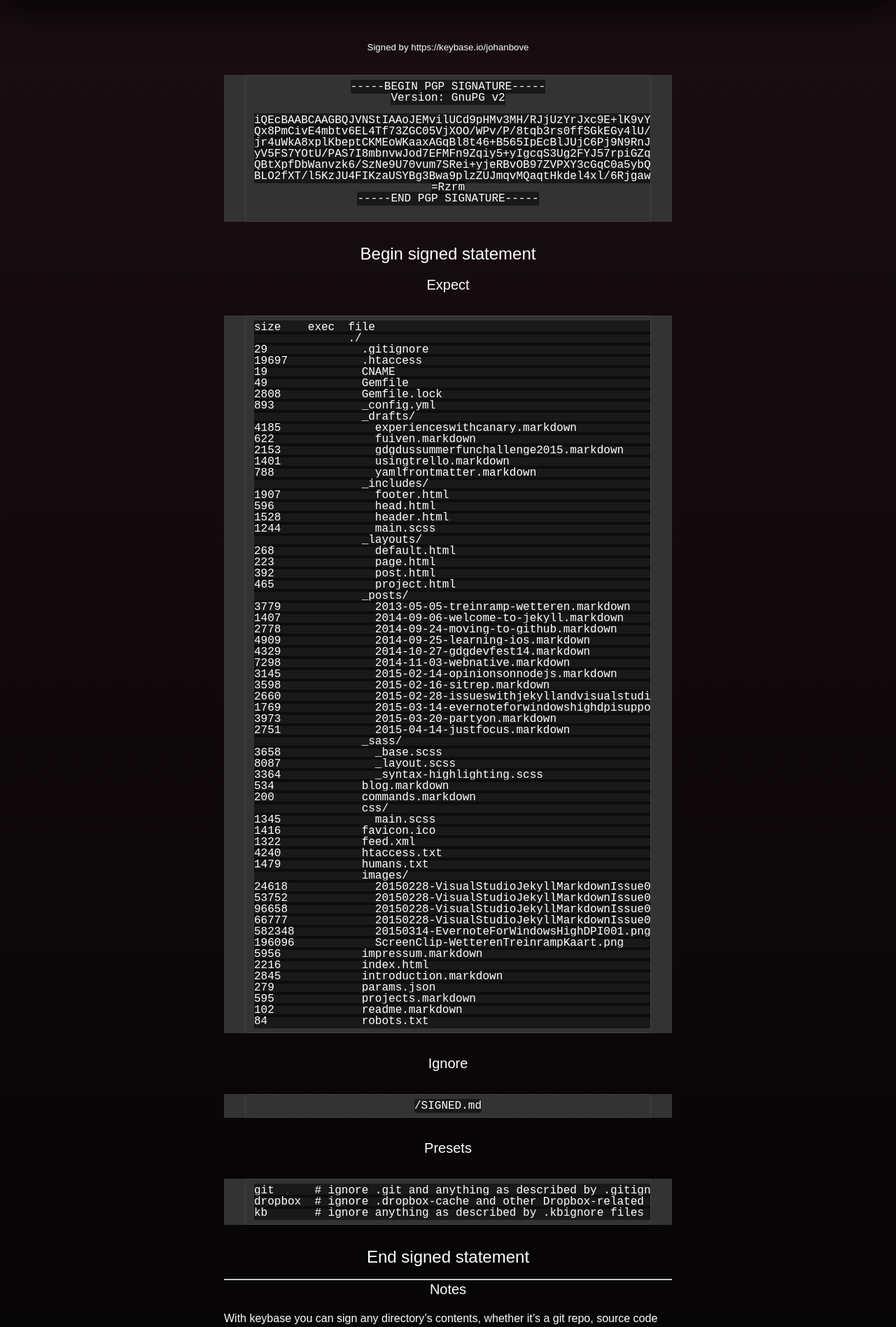
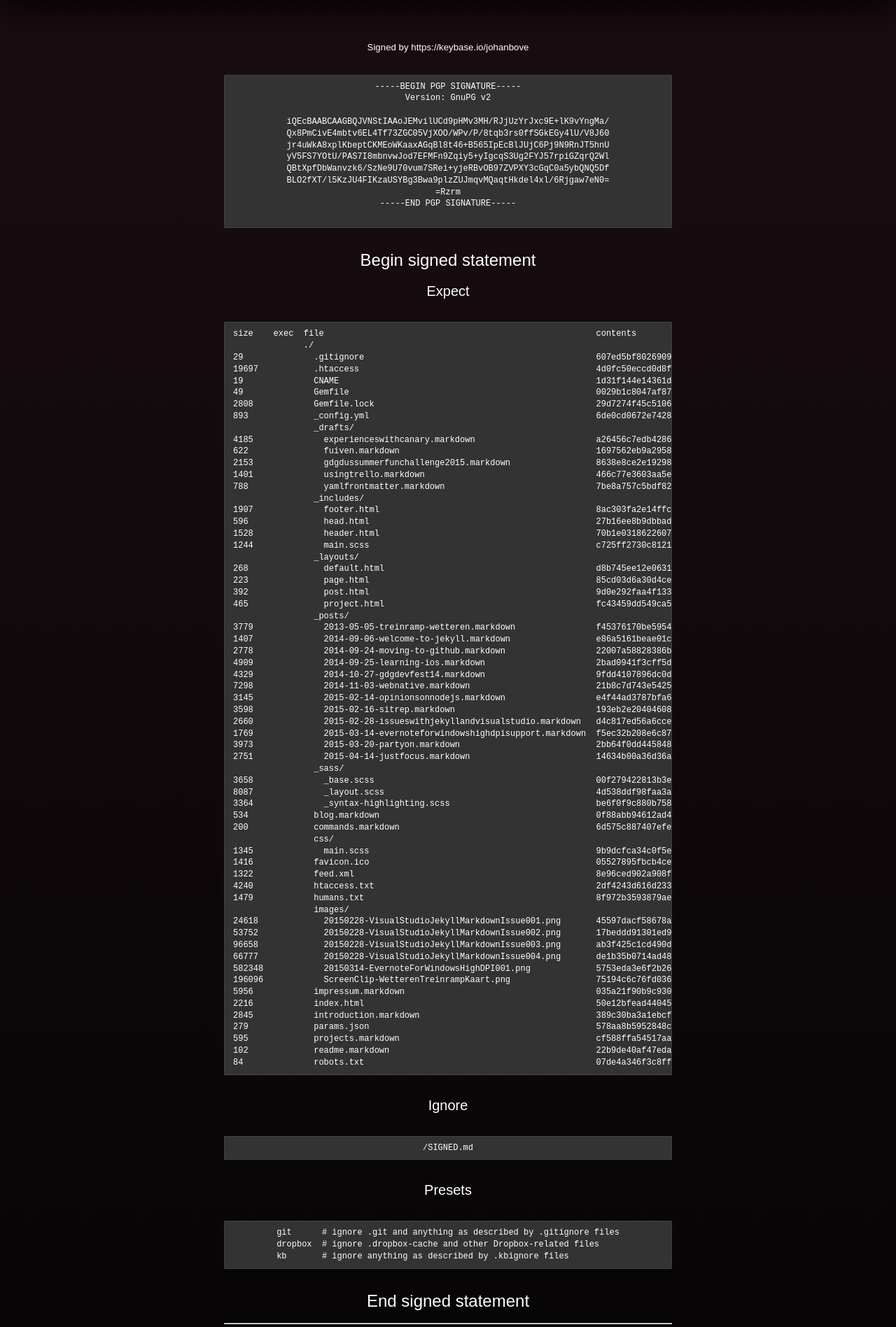
Before and after one commit to johanbove/johanbove.github.io, a Jekyll site: the page built from SIGNED.md, in a window 1280 px wide. Shown: the part 214-2111 px from the top of the page at 70% size. Built offline with Jekyll 4.4.1, drawn with Linux system fonts in a browser that asks for light colours; our own code applies the rules of GitHub Pages for plain Markdown files.

Commit message:
Fixes code display

```diff
--- a/_sass/_base.scss
+++ b/_sass/_base.scss
@@ -160,10 +160,10 @@
  */
 pre,
 code {
-  background-color: rgba(0,0,0,0.5);
   border: 1px solid $grey-color-dark;
   border-radius: 3px;
-  line-height: 1;
+  line-height: 1.4;
+  font-size: 12px;
 }
 
 code {
--- a/_sass/_layout.scss
+++ b/_sass/_layout.scss
@@ -446,7 +446,7 @@
   }
 
   pre {
-    margin: $spacing-unit;
+    margin: $spacing-unit 0;
   }
 
 }
```
